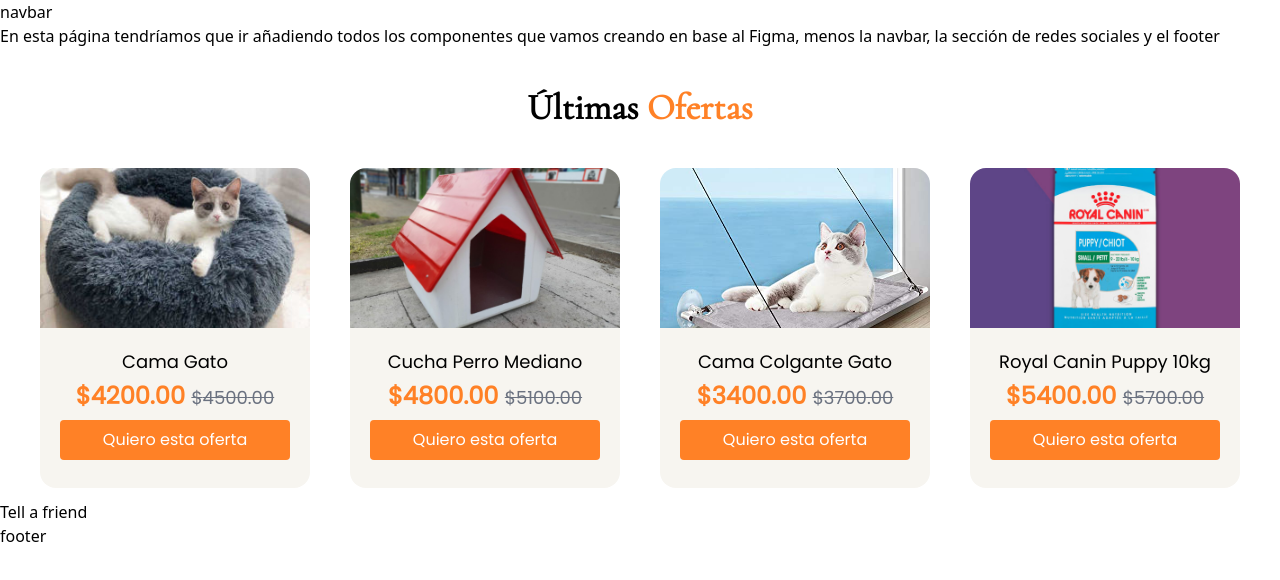
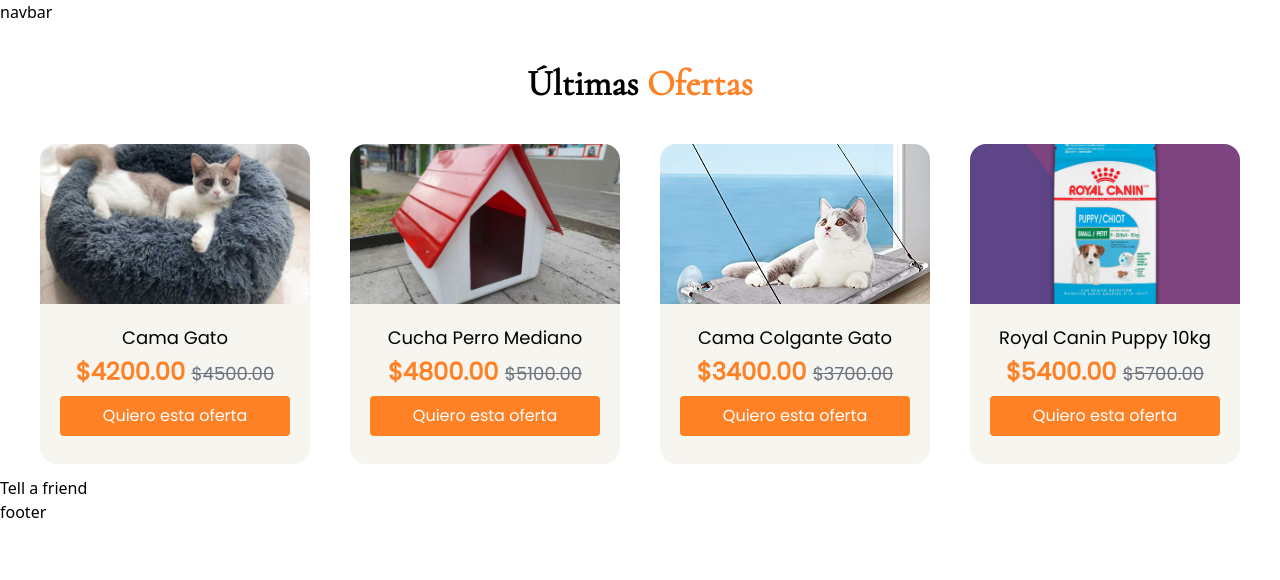
Before and after one commit to jdoors/WebProyect, a React (Create React App) app: page / in a window 1280 px wide. Shown: the top 580 px of the page. Built offline with nearby package versions, Linux system fonts and the light colour scheme; a web font is replaced by a local one.

Commit message:
Cambio de h4 y h5 por p.

```diff
--- a/src/components/Inicio/Inicio.js
+++ b/src/components/Inicio/Inicio.js
@@ -7,7 +7,6 @@ import UltimasOfertas from './UltimasOfertas/UltimasOfertas'
 const Inicio = () => {
   return (
     <main>
-      <div>En esta página tendríamos que ir añadiendo todos los componentes que vamos creando en base al Figma, menos la navbar, la sección de redes sociales y el footer</div>
       <UltimasOfertas/>
     </main>
   )
--- a/src/components/Inicio/UltimasOfertas/ProductoEnOferta.js
+++ b/src/components/Inicio/UltimasOfertas/ProductoEnOferta.js
@@ -21,8 +21,8 @@ const ProductoEnOferta = ({data}) => {
                 <img className='object-cover w-[270px] h-40 rounded-t-2xl' src={img} alt={name}/>
             </div>
             <div className='grid col-auto justify-center h-40 bg-[#F7F5F0] rounded-b-2xl'>
-                <h4 className='font-medium text-lg mt-5'>{name}</h4>
-                <h5 className='text-2xl font-semibold text-[#FF8126] pb-[5px]'>${price}.00 <span className='text-gray-500 line-through text-lg font-normal'>${oldPrice}.00</span></h5>
+                <p className='font-medium text-lg mt-5'>{name}</p>
+                <p className='text-2xl font-semibold text-[#FF8126] pb-[5px]'>${price}.00 <span className='text-gray-500 line-through text-lg font-normal'>${oldPrice}.00</span></p>
                 <button className='bg-[#FF8126] text-white rounded w-[230px] h-10 mb-6'>Quiero esta oferta</button>
             </div>
         </div>
```
